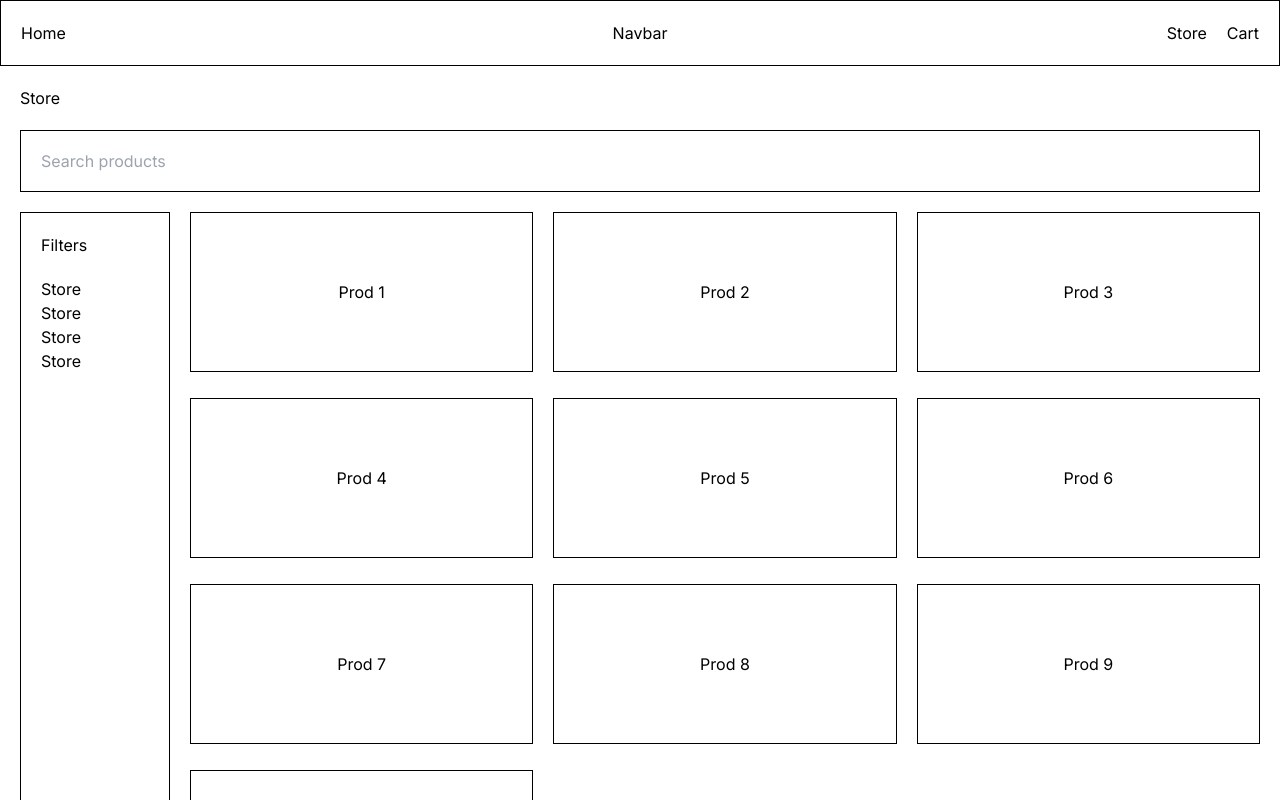
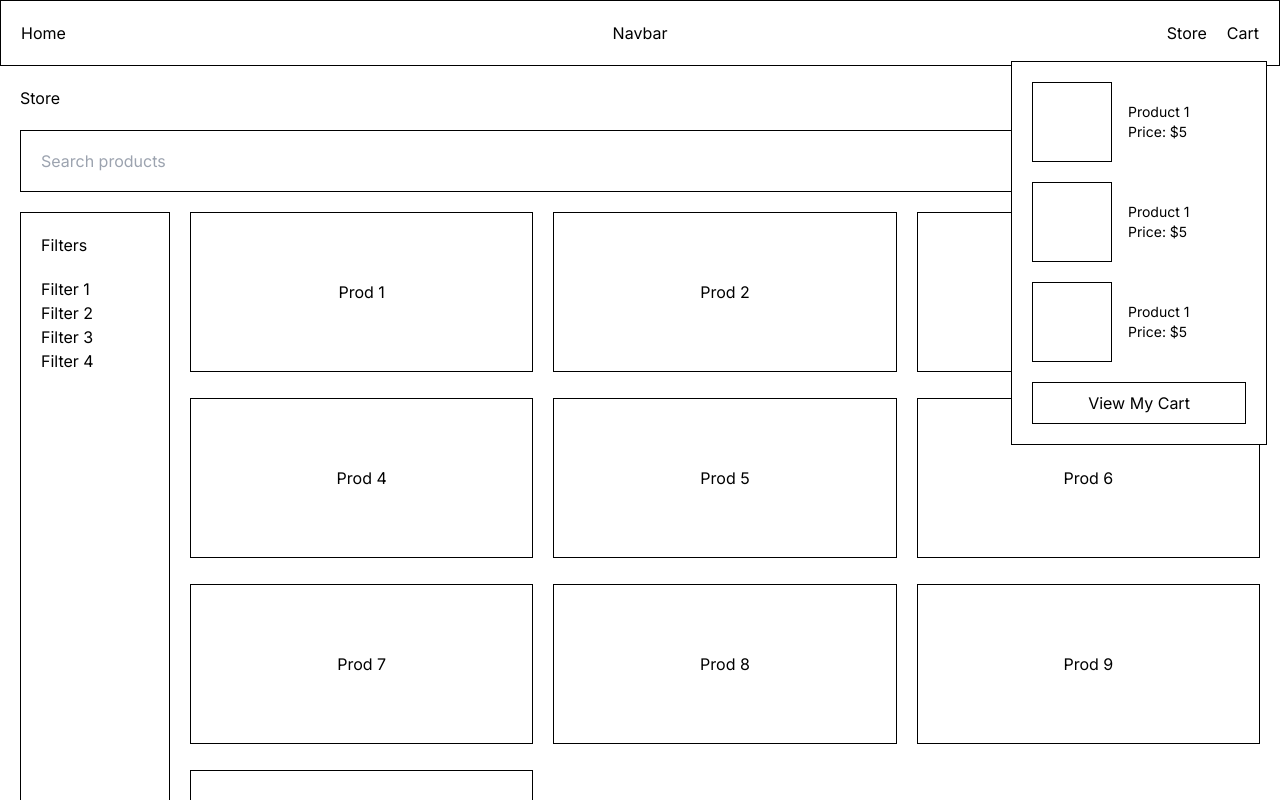
Before and after one commit to mldcmldc/e-commerce, a Next.js app: page /store in a window 1280 px wide. Both pictures are taken after a click on the button "Cart". Shown: the top 800 px of the page. Built offline with nearby package versions, Linux system fonts and the light colour scheme.

Commit message:
Created Cart Component

```diff
--- /dev/null
+++ b/app/components/molecule/cart.tsx
@@ -0,0 +1,54 @@
+"use client"
+
+import { useState } from "react";
+
+function Cart() {
+  const [isOpen, setIsOpen] = useState(false);
+
+  return <div className="relative">
+    <button onClick={() => setIsOpen(prevState => !prevState)}>Cart</button>
+
+    {isOpen ? <div className="absolute -right-2 z-50 flex flex-col bg-white mt-4 w-64 h-96 p-5 border border-black">
+      <div className="flex flex-col gap-y-5 h-72 overflow-y-auto">
+        <div className="flex space-x-4">
+          <div className="h-20 w-20 border border-black" />
+          <div className="flex flex-col justify-center">
+            <p className="text-sm">Product 1</p>
+            <p className="text-sm">Price: $5</p>
+          </div>
+        </div>
+        <div className="flex space-x-4">
+          <div className="h-20 w-20 border border-black" />
+          <div className="flex flex-col justify-center">
+            <p className="text-sm">Product 1</p>
+            <p className="text-sm">Price: $5</p>
+          </div>
+        </div>
+        <div className="flex space-x-4">
+          <div className="h-20 w-20 border border-black" />
+          <div className="flex flex-col justify-center">
+            <p className="text-sm">Product 1</p>
+            <p className="text-sm">Price: $5</p>
+          </div>
+        </div>
+        <div className="flex space-x-4">
+          <div className="h-20 w-20 border border-black" />
+          <div className="flex flex-col justify-center">
+            <p className="text-sm">Product 1</p>
+            <p className="text-sm">Price: $5</p>
+          </div>
+        </div>
+        <div className="flex space-x-4">
+          <div className="h-20 w-20 border border-black" />
+          <div className="flex flex-col justify-center">
+            <p className="text-sm">Product 1</p>
+            <p className="text-sm">Price: $5</p>
+          </div>
+        </div>
+      </div>
+      <button className="text-center mt-auto py-2 border border-black">View My Cart</button>
+    </div> : null}
+  </div>
+}
+
+export default Cart;
--- a/app/components/organism/navbar.tsx
+++ b/app/components/organism/navbar.tsx
@@ -1,5 +1,5 @@
 "use client"
-
+import Cart from "../molecule/cart";
 import Link from "next/link";
 
 function Navbar() {
@@ -12,7 +12,7 @@ function Navbar() {
     </p>
     <div className="flex justify-end items-center flex-1 space-x-5">
       <Link href="/store">Store</Link>
-      <button onClick={()=>console.log("hello")}>Cart</button>
+      <Cart />
     </div>
   </div>
 }
--- a/app/store/page.tsx
+++ b/app/store/page.tsx
@@ -8,10 +8,10 @@ function StorePage() {
       <div className="flex w-full flex-1 gap-x-5">
         <div className="flex flex-col min-w-[150px] border border-black p-5">
           <div className="mb-5">Filters</div>
-          <div>Store</div>
-          <div>Store</div>
-          <div>Store</div>
-          <div>Store</div>
+          <div>Filter 1</div>
+          <div>Filter 2</div>
+          <div>Filter 3</div>
+          <div>Filter 4</div>
         </div>
         <div className="grid grid-cols-1 sm:grid-cols-3 gap-x-5 content-between flex-1">
           {
```
